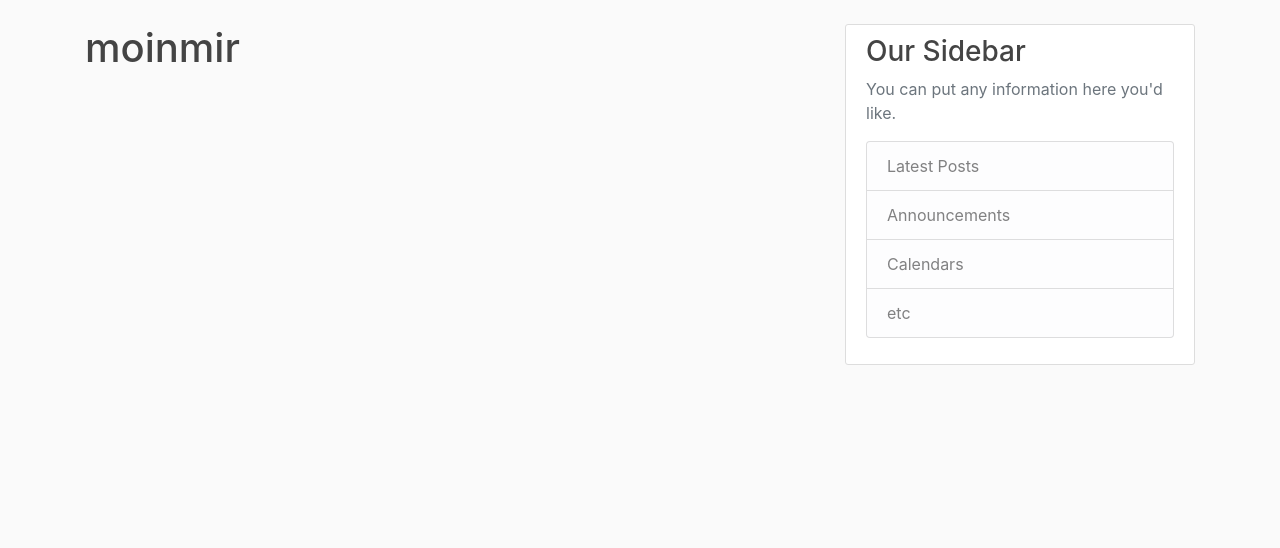
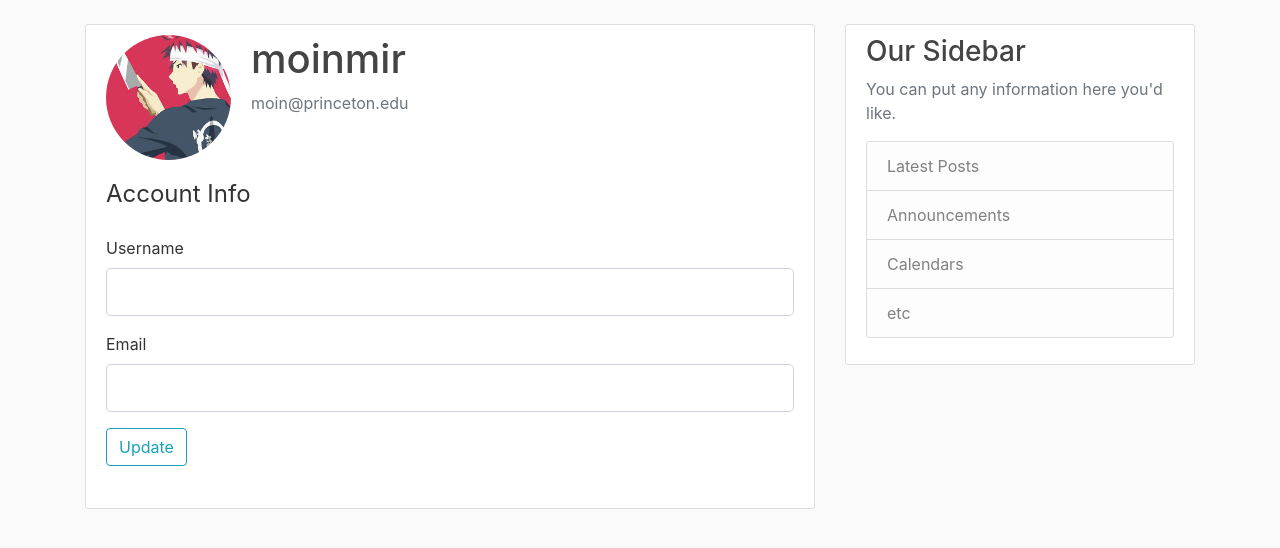
Before and after one commit to moinmir/Food-for-Thought, a Flask app: page /account in a window 1280 px wide. Shown: the part 56-604 px from the top of the page. Run offline with Flask 2, Linux system fonts and the light colour scheme; a user stored in the database is signed in; some libraries are stand-ins or nearby versions.

Commit message:
added account page

```diff
--- a/food/forms.py
+++ b/food/forms.py
@@ -2,6 +2,7 @@ from flask_wtf import FlaskForm
 from wtforms import StringField, PasswordField, SubmitField, BooleanField
 from wtforms.validators import DataRequired, Length, EqualTo, Email, ValidationError
 from food.models import User
+from flask_login import current_user
 
 
 class RegistrationForm(FlaskForm):
@@ -38,3 +39,26 @@ class LoginForm(FlaskForm):
     remember = BooleanField("Remember Me")
 
     submit = SubmitField("Login")
+
+
+class UpdateAccountForm(FlaskForm):
+
+    username = StringField(
+        "Username", validators=[DataRequired(), Length(min=6, max=15)]
+    )
+
+    email = StringField("Email", validators=[DataRequired(), Email()])
+
+    submit = SubmitField("Update")
+
+    def validate_username(self, username):
+        if username.data != current_user.username:
+            user = User.query.filter_by(username=username.data).first()
+            if user:
+                raise ValidationError("Username taken.")
+
+    def validate_email(self, email):
+        if email.data != current_user.email:
+            user = User.query.filter_by(email=email.data).first()
+            if user:
+                raise ValidationError("Email already exists.")
--- a/food/routes.py
+++ b/food/routes.py
@@ -1,6 +1,6 @@
 from flask import render_template, url_for, flash, redirect, request
 from food import app, db, bcrypt
-from food.forms import RegistrationForm, LoginForm
+from food.forms import RegistrationForm, LoginForm, UpdateAccountForm
 from food.models import User, Post
 from flask_googlemaps import Map
 from flask_login import login_user, current_user, logout_user, login_required
@@ -114,4 +114,8 @@ def logout():
 @app.route("/account")
 @login_required
 def account():
-    return render_template("account.html", title="Account")
+    form = UpdateAccountForm()
+    image_file = url_for("static", filename="profile_pics/" + current_user.image_file)
+    return render_template(
+        "account.html", title="Account", image_file=image_file, form=form
+    )
--- a/food/templates/account.html
+++ b/food/templates/account.html
@@ -1,3 +1,41 @@
 {% extends "layout.html" %} {% block content %}
-<h1>{{ current_user.username }}</h1>
+<div class="content-section">
+    <div class="media">
+        <img class="rounded-circle account-img" src="{{ image_file }}">
+        <div class="media-body">
+            <h2 class="account-heading">{{ current_user.username }}</h2>
+            <p class="text-secondary">{{ current_user.email }}</p>
+        </div>
+    </div>
+
+    <form method="POST" action="">
+        {{ form.hidden_tag() }}
+        <fieldset class="form-group">
+            <legend class="border-botton mb-4">Account Info</legend>
+            <div class="form-group">
+                {{ form.username.label(class="form-control-label") }} {% if form.username.errors %} {{ form.username(class="form-control form-control-lg is-invalid")}}
+                <div class="invalid-feedback">
+                    {% for error in form.username.errors %}
+                    <span>{{ error }}</span> {% endfor %}
+                </div>
+                {% else %} {{ form.username(class="form-control form-control-lg") }} {% endif %}
+
+            </div>
+            <div class="form-group">
+                {{ form.email.label(class="form-control-label") }} {% if form.email.errors %} {{ form.email(class="form-control form-control-lg is-invalid")}}
+                <div class="invalid-feedback">
+                    {% for error in form.email.errors %}
+                    <span>{{ error }}</span> {% endfor %}
+                </div>
+                {% else %} {{ form.email(class="form-control form-control-lg") }} {% endif %}
+            </div>
+
+            <div class="form-group">
+                {{ form.submit(class="btn btn-outline-info") }}
+            </div>
+
+        </fieldset>
+    </form>
+
+</div>
 {% endblock content %}
```
Also changed, not shown: food/static/profile_pics/default.jpg (added).
